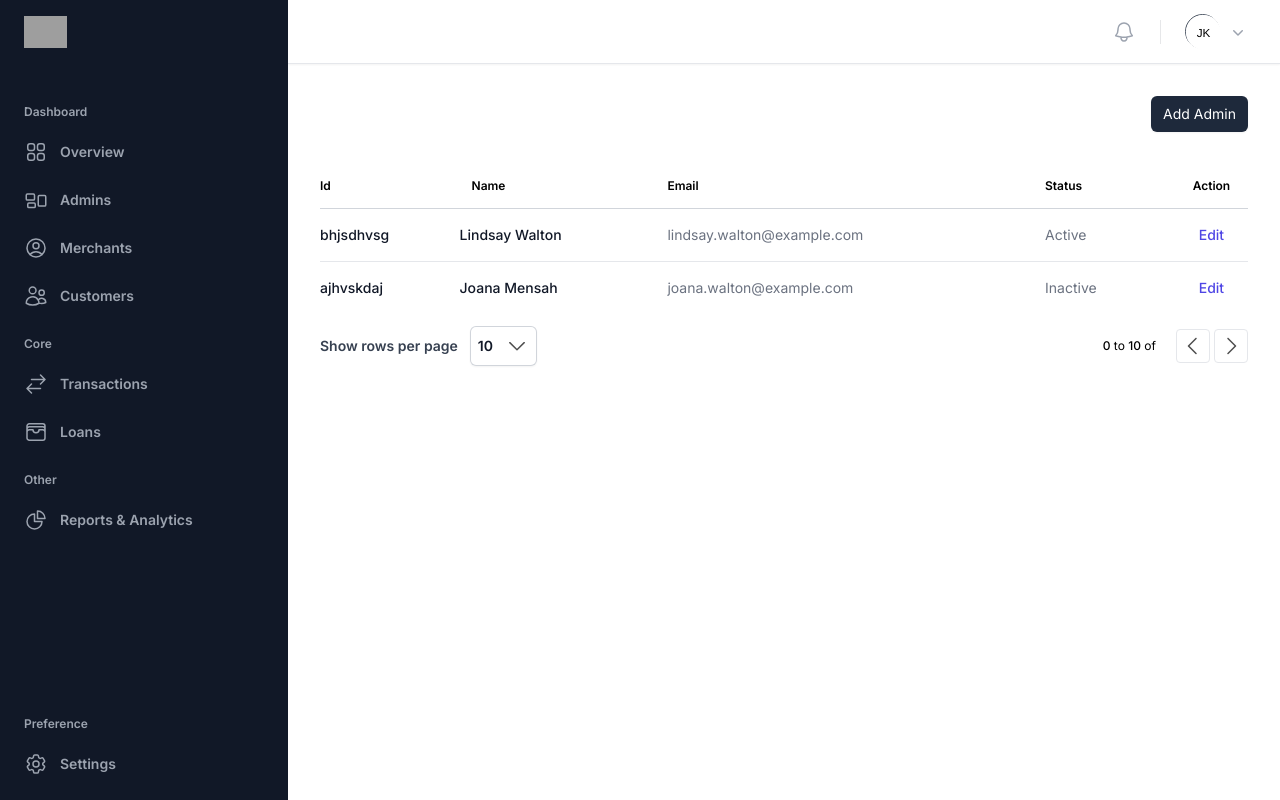
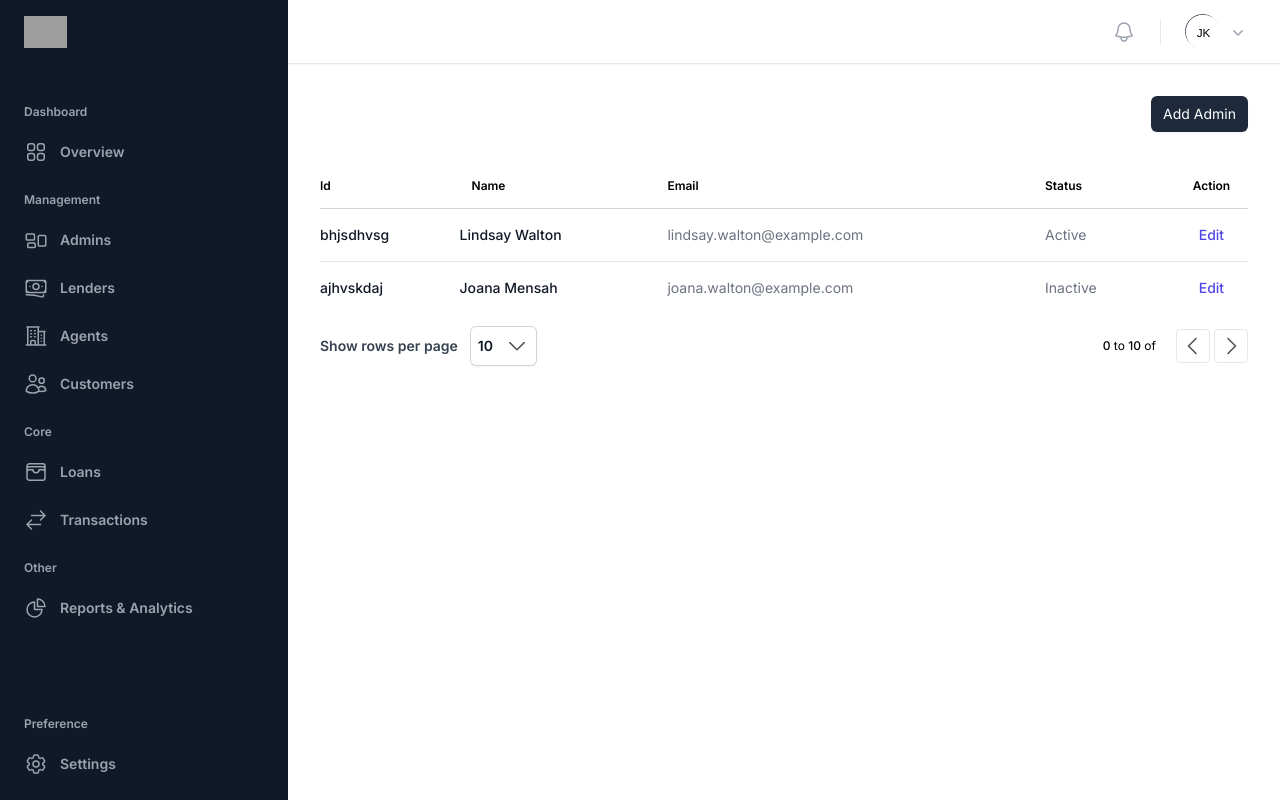
Before and after one commit to Broadspectrum-Digital-Payments/bsl-wallet-admin-frontend, a Next.js app: page /admins in a window 1280 px wide. Built offline with nearby package versions, Linux system fonts and the light colour scheme; grey boxes are pictures that could not be loaded.

Commit message:
modified the sidebar option list and added lenders and agents

```diff
--- a/src/components/layout/DashboardLayout.tsx
+++ b/src/components/layout/DashboardLayout.tsx
@@ -17,12 +17,12 @@ const DashboardLayout: React.FC<IDashboardLayout> = ({children}) => {
 
     const mainMenuItems = [
         {name: 'overview', label: 'Overview', href: '/overview', icon: true, category: 'Dashboard'},
-        {name: 'admins', label: 'Admins', href: '/admins', icon: true, category: ''},
-        {name: 'merchants', label: 'Merchants', href: '/merchants', icon: true, category: ''},
+        {name: 'admins', label: 'Admins', href: '/admins', icon: true, category: 'Management'},
+        {name: 'lenders', label: 'Lenders', href: '/lenders', icon: true, category: ''},
+        {name: 'agents', label: 'Agents', href: '/agents', icon: true, category: ''},
         {name: 'customers', label: 'Customers', href: '/customers', icon: true, category: ''},
-
-        {name: 'transactions', label: 'Transactions', href: '/transactions', icon: true, category: 'Core'},
-        {name: 'loans', label: 'Loans', href: '/loans', icon: true, category: ''},
+        {name: 'loans', label: 'Loans', href: '/loans', icon: true, category: 'Core'},
+        {name: 'transactions', label: 'Transactions', href: '/transactions', icon: true, category: ''},
         {name: 'reports', label: 'Reports & Analytics', href: 'reports', icon: true, category: 'Other'},
     ]
 
```
